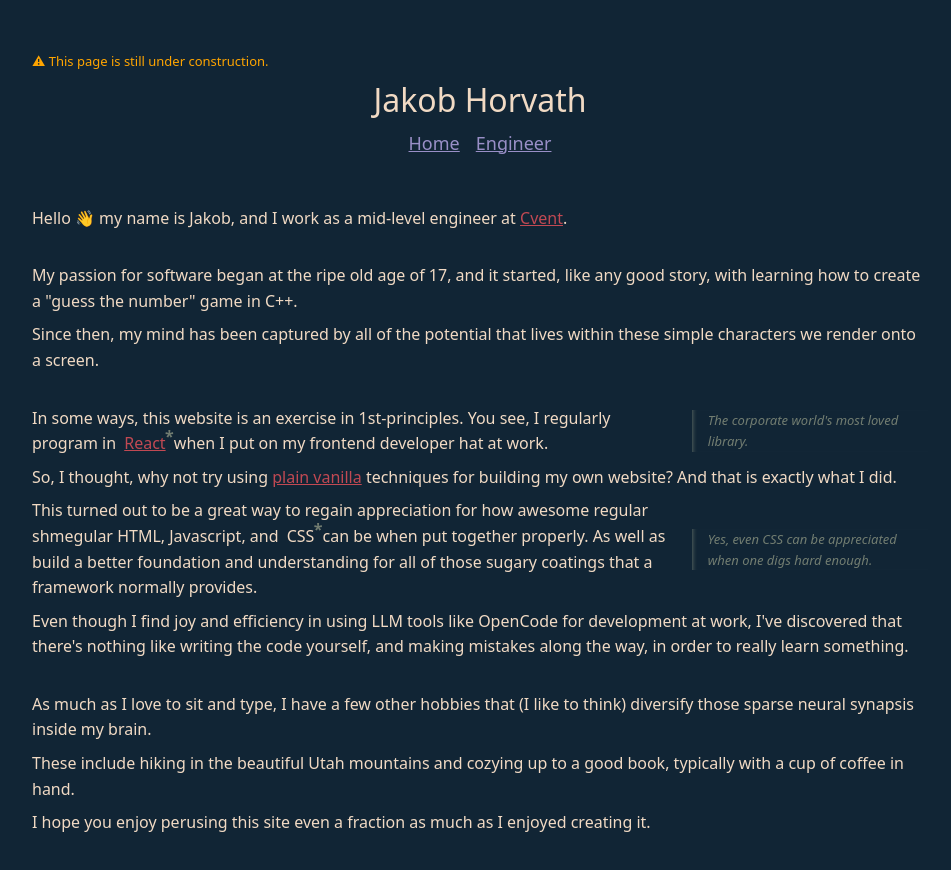
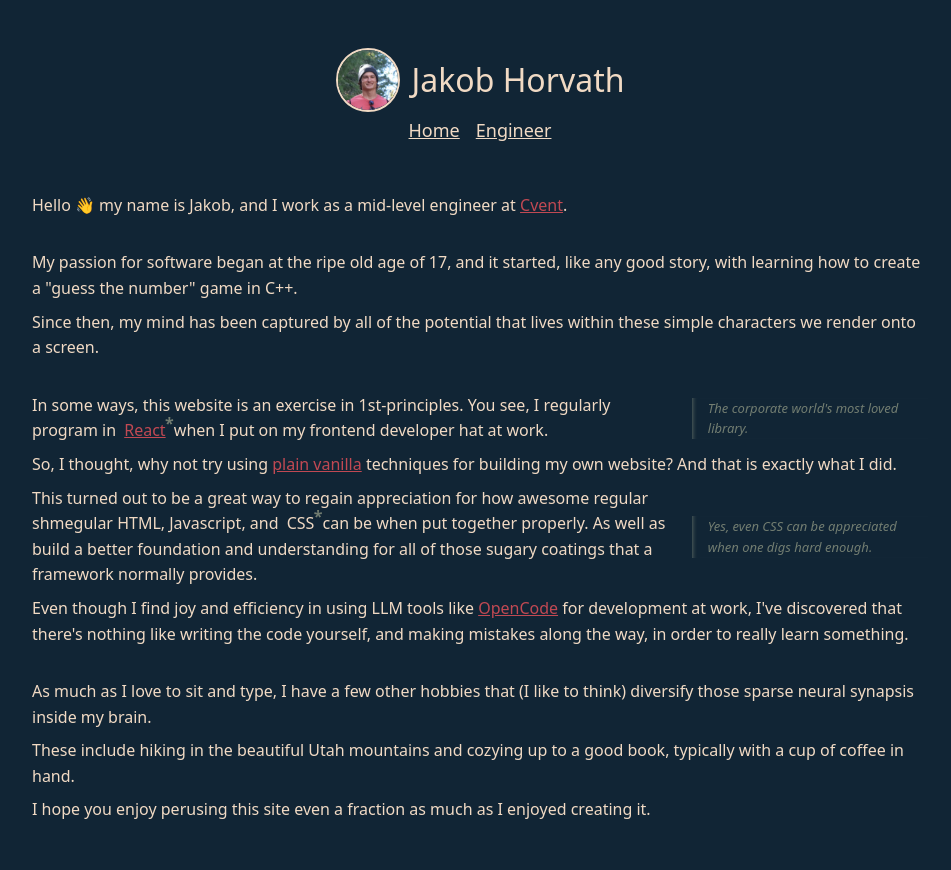
Before and after one commit to jakob0x11/my-website, a plain HTML site: page index.html in a window 1280 px wide. Shown: the whole page, without its empty margins (160-1111 px from the left). Drawn offline with Linux system fonts and the light colour scheme.

Commit message:
add profile img & minor content tweaks

```diff
--- a/components/timeline/timeline-section.css
+++ b/components/timeline/timeline-section.css
@@ -32,7 +32,7 @@
 }
 
 .x-timeline-subtitle {
-  color: var(--brand-color-fun);
+  color: var(--brand-color-royal);
   margin-top: 8px;
   margin-left: 12px;
 }
--- a/index.html
+++ b/index.html
@@ -1,7 +1,7 @@
 <!DOCTYPE html>
 <html lang="en">
 <head>
-  <title>Jakob Horvath - Software Engineer | Mountain Goat | Book Fanatic</title>
+  <title>Jakob Horvath</title>
   <meta charset="utf-8">
   <meta name="viewport" content="width=device-width">
   <meta name="description" content="Jakob's personal website.">
@@ -12,12 +12,17 @@
   <script type="module" src="index.js" defer></script>
 </head>
 <body>
-  <span class="warning">
+  <!-- <span class="warning">
     &#9888; This page is still under construction.
-  </span>
+  </span> -->
 
   <header>
     <div class="title-section">
+      <img
+        class="profile-image"
+        src="assets/IMG_7747.CR2.small-square.jpg"
+        alt="Myself, posing for the camera during a hike"
+      />
       <h1>Jakob Horvath</h1>
     </div>
     <nav id="nav-menu">
@@ -77,9 +82,9 @@
 
         <p>
           Even though I find joy and efficiency in using LLM tools like
-          OpenCode for development at work, I've discovered that there's nothing
-          like writing the code yourself, and making mistakes along the
-          way, in order to really learn something.
+          <a href="https://opencode.ai/">OpenCode</a> for development at work,
+          I've discovered that there's nothing like writing the code yourself,
+          and making mistakes along the way, in order to really learn something.
         </p>
       </div>
 
--- a/styles/global.css
+++ b/styles/global.css
@@ -22,7 +22,18 @@ header {
 .title-section {
   display: flex;
   justify-content: center;
+  align-items: center;
   text-align: center;
+  gap: 12px;
+}
+
+.profile-image {
+  border-radius: 9999px;
+  width: 4em;
+  height: 4em;
+  vertical-align: middle;
+  object-fit: cover;
+  border: 2px solid var(--brand-color-accent);
 }
 
 #nav-menu ol {
@@ -37,7 +48,7 @@ header {
 
 #nav-menu ol a {
   font-size: large;
-  color: var(--brand-color-royal);
+  color: var(--brand-color-accent);
 }
 
 #nav-menu ol a:hover {
```
Also changed, not shown: pages/engineer.html (+4 -4 lines), assets/IMG_7747.CR2.small-square.jpg (added).
